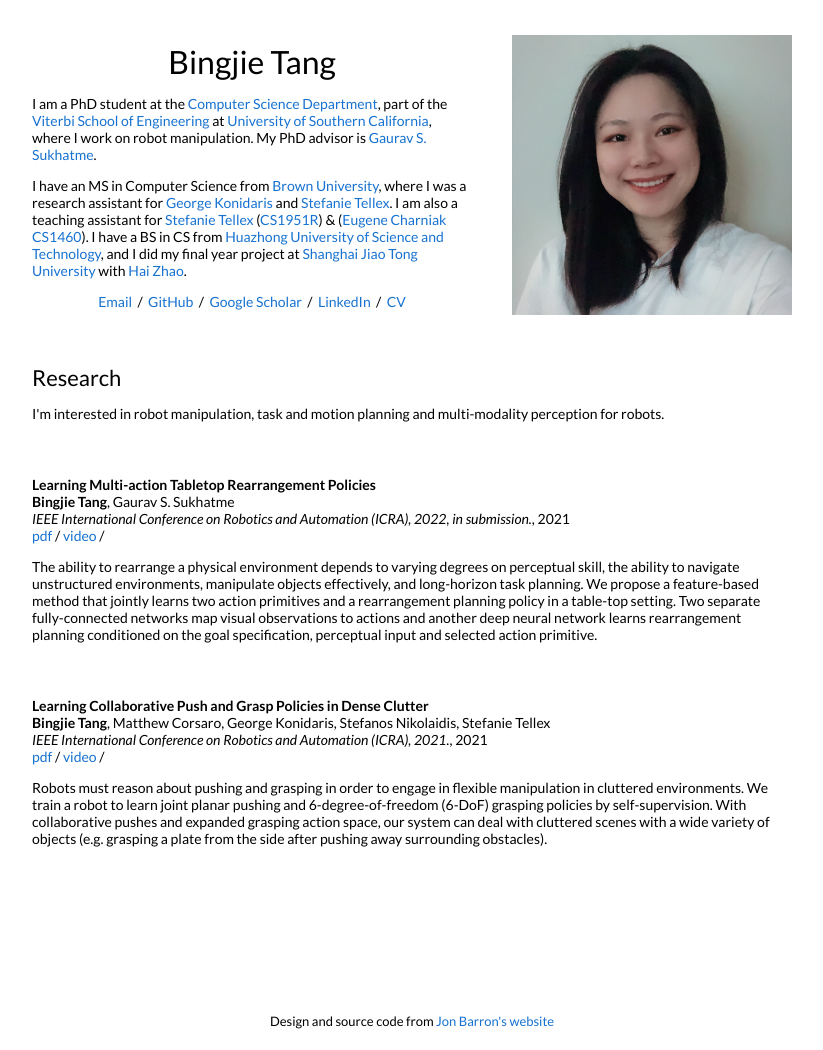
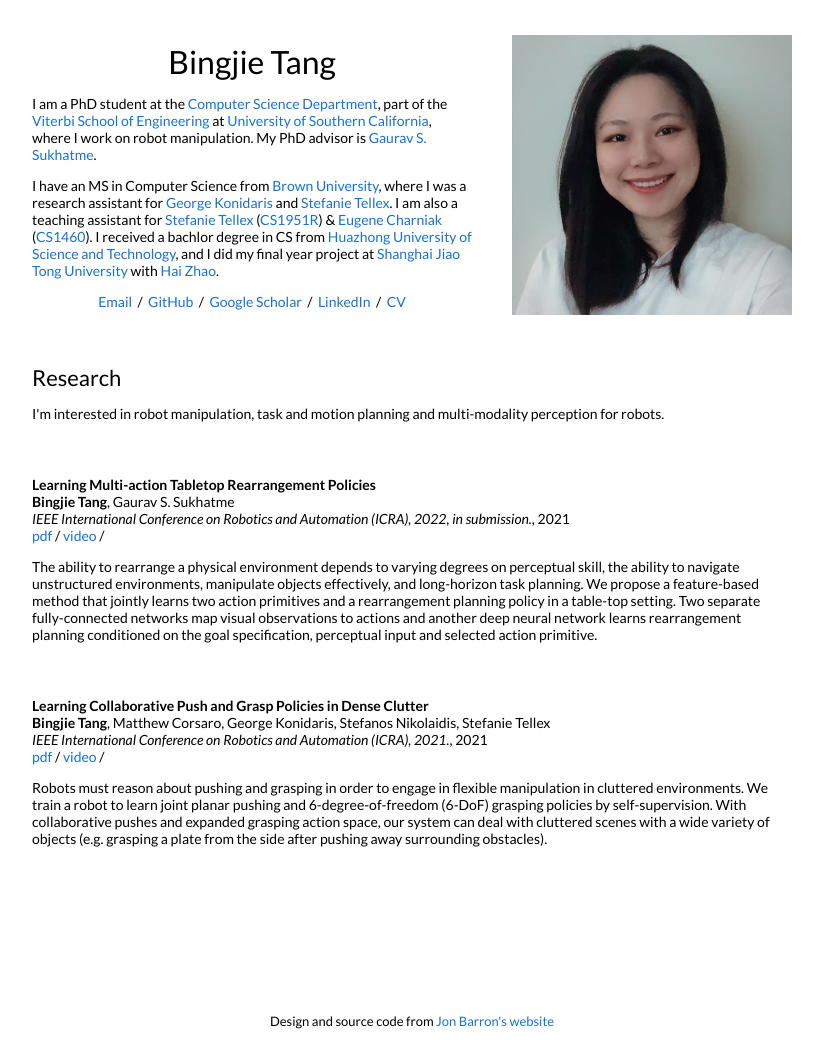
Before and after one commit to bingjietang718/bingjietang718.github.io, a Jekyll site: the page built from _posts/2021-09-13-rearrange.markdown, in a window 1280 px wide. Shown: the whole page, without its empty margins (228-1051 px from the left). Built offline with Jekyll 4.4.1, drawn with Linux system fonts in a browser that asks for light colours.

Commit message:
update bio

```diff
--- a/_layouts/default.html
+++ b/_layouts/default.html
@@ -30,12 +30,12 @@
               <p>I am a PhD student at the <a href="https://www.cs.usc.edu">Computer Science Department</a>, part of the <a href="https://viterbischool.usc.edu">Viterbi School of Engineering</a> at <a href="https://homeadmin.usc.edu/www/">University of Southern California</a>, where I work on robot manipulation. My PhD advisor is <a href="https://scholar.google.com/citations?user=lRUi-A8AAAAJ&hl=en">Gaurav S. Sukhatme</a>.
               </p>
               <p>
-                I have an MS in Computer Science from <a href="https://cs.brown.edu">Brown University</a>, where I was a research assistant for <a href="https://cs.brown.edu/~gdk/">George Konidaris</a> and <a href="https://cs.brown.edu/people/stellex/">Stefanie Tellex</a>. I am also a teaching assistant for <a href="https://cs.brown.edu/people/stellex/">Stefanie Tellex</a> (<a href="https://cs.brown.edu/courses/cs1951r/">CS1951R</a>) & (<a href="http://cs.brown.edu/people/echarnia/">Eugene Charniak</a> <a href="https://cs.brown.edu/courses/csci1460/">CS1460</a>). I have a BS in CS from <a href="http://english.hust.edu.cn">Huazhong University of Science and Technology</a>, and I did my final year project at <a href="https://en.sjtu.edu.cn">Shanghai Jiao Tong University</a> with <a href="https://bcmi.sjtu.edu.cn/~zhaohai/">Hai Zhao</a>.
+                I have an MS in Computer Science from <a href="https://cs.brown.edu">Brown University</a>, where I was a research assistant for <a href="https://cs.brown.edu/~gdk/">George Konidaris</a> and <a href="https://cs.brown.edu/people/stellex/">Stefanie Tellex</a>. I am also a teaching assistant for <a href="https://cs.brown.edu/people/stellex/">Stefanie Tellex</a> (<a href="https://cs.brown.edu/courses/cs1951r/">CS1951R</a>) & <a href="http://cs.brown.edu/people/echarnia/">Eugene Charniak</a> (<a href="https://cs.brown.edu/courses/csci1460/">CS1460</a>). I received a bachlor degree in CS from <a href="http://english.hust.edu.cn">Huazhong University of Science and Technology</a>, and I did my final year project at <a href="https://en.sjtu.edu.cn">Shanghai Jiao Tong University</a> with <a href="https://bcmi.sjtu.edu.cn/~zhaohai/">Hai Zhao</a>.
               </p>
               <p style="text-align:center">
-                <a target="_blank" href="https://mailhide.io/e/Fn3MNvpb"> Email</a> &nbsp;/&nbsp;
-                <a href="https://github.com/bingjietang718">GitHub</a> &nbsp;/&nbsp;
-                <a href="https://scholar.google.com/citations?user=49FZVCcAAAAJ&hl=en">Google Scholar</a> &nbsp;/&nbsp;
+                <a target="_blank" href="https://mailhide.io/e/Fn3MNvpb"> Email </a> &nbsp;/&nbsp;
+                <a href="https://github.com/bingjietang718"> GitHub </a> &nbsp;/&nbsp;
+                <a href="https://scholar.google.com/citations?user=49FZVCcAAAAJ&hl=en">Google Scholar </a> &nbsp;/&nbsp;
                 <a href="www.linkedin.com/in/bingjietang718"> LinkedIn </a> &nbsp;/&nbsp;
                 <a href="/pdfs/cv.pdf"> CV </a>
               </p>
```
